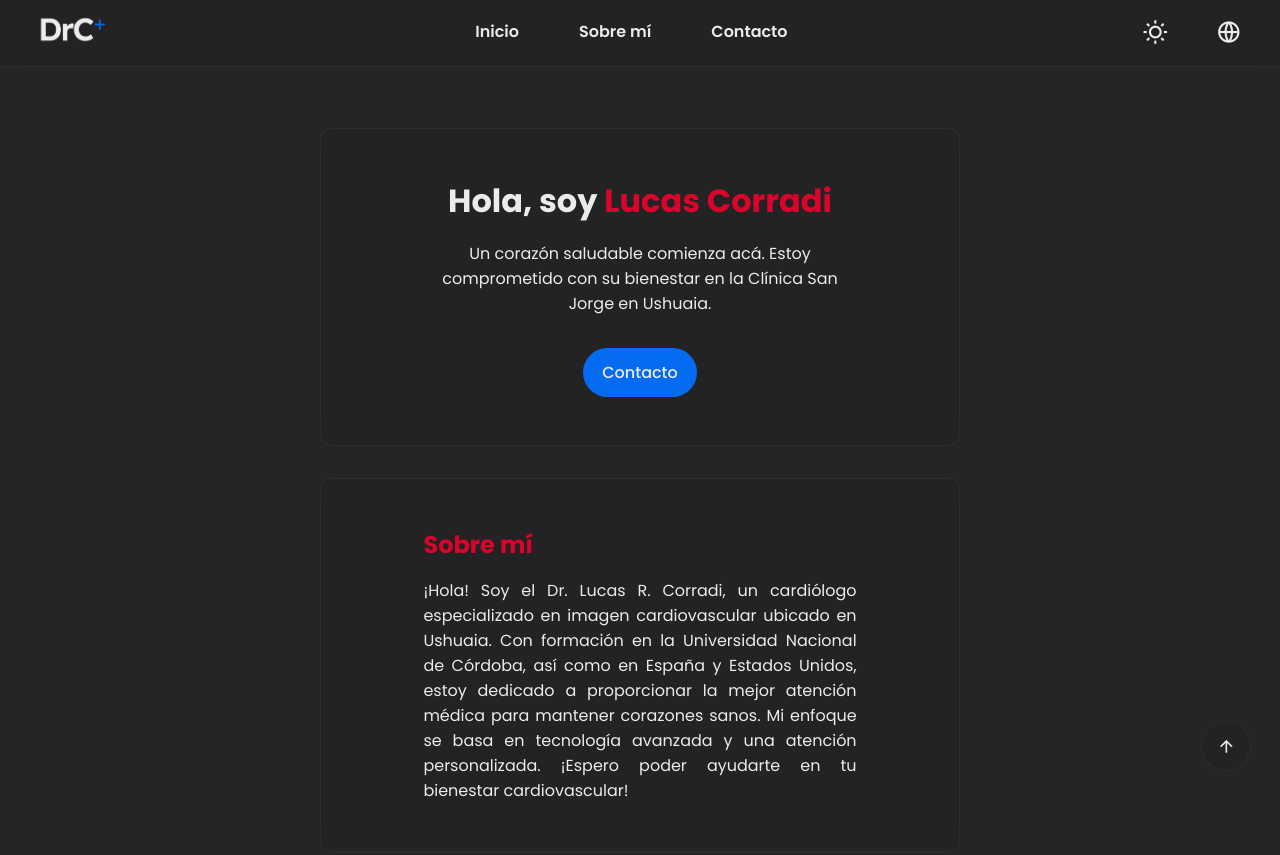
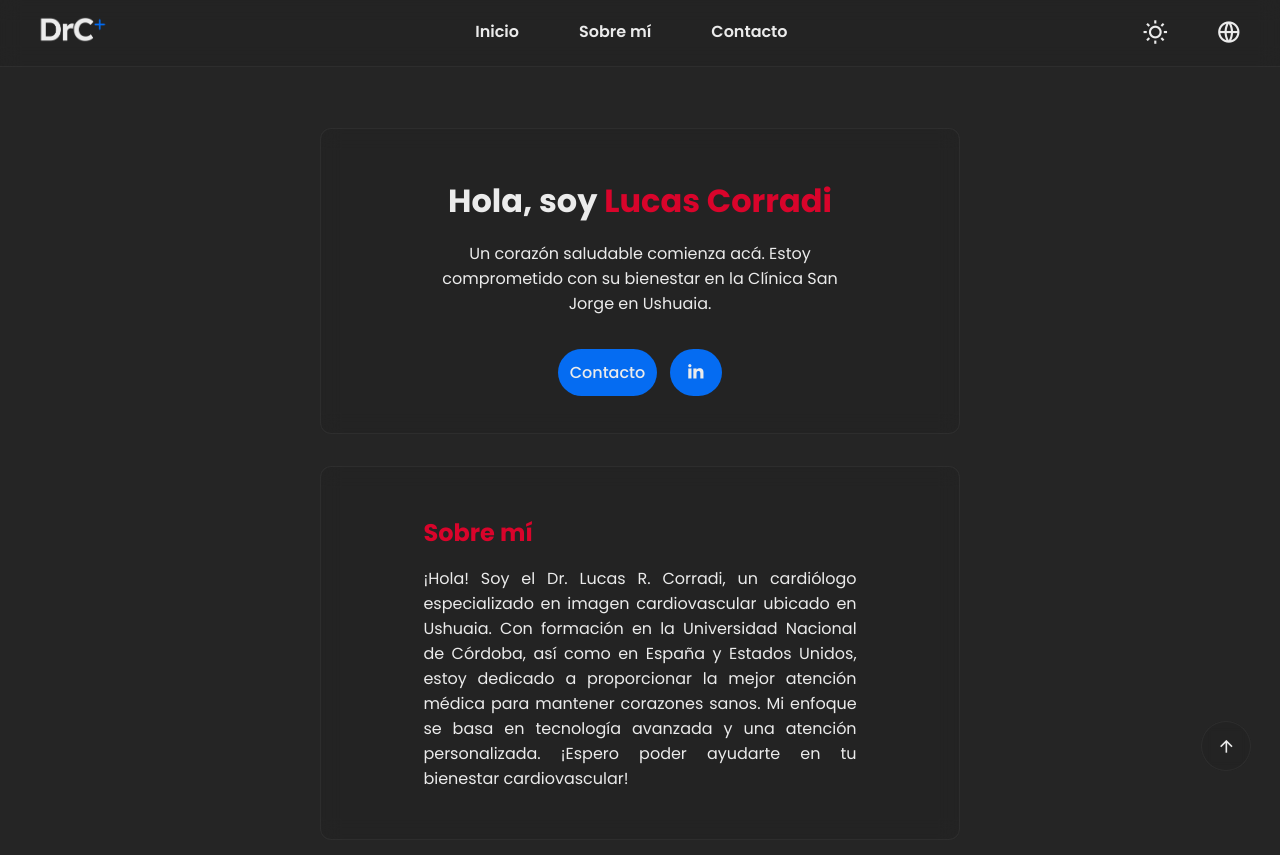
Before and after one commit to joaquincorradi/drcorradi, a plain HTML site: page index.html in a window 1280 px wide. Shown: the top 855 px of the page. Drawn offline with nearby package versions, Linux system fonts and the light colour scheme.

Commit message:
Adding in btn

```diff
--- a/assets/css/styles.css
+++ b/assets/css/styles.css
@@ -144,7 +144,7 @@ button {
   text-align: center;
 }
 
-.contact-button {
+/* .contact-button {
   margin-top: 2rem;
   background-color: #056cf2;
   border-radius: 2rem;
@@ -165,6 +165,33 @@ button {
 
 .contact-button a:hover {
   border-bottom: 0;
+} */
+
+.btn-container {
+  margin-top: 2.75rem;
+}
+
+.btn-container a {
+  background-color: #056cf2;
+  padding: 0.75rem;
+  border-radius: 2rem;
+  border-bottom: 0;
+  font-weight: 500;
+}
+
+.btn-container a:hover {
+  border-bottom: 0;
+  background-color: hsla(0, 0%, 100%, 0.2);
+}
+
+.big-btn {
+  margin-right: 0.5rem;
+}
+
+.little-btn {
+  padding-left: 0.3rem;
+  padding-right: 0.3rem;
+  font-size: 1.2rem;
 }
 
 .sobre {
--- a/index.html
+++ b/index.html
@@ -85,8 +85,17 @@
           </p>
         </article>
 
-        <article class="contact-button">
+        <!-- <article class="contact-button">
           <a href="#contacto">Contacto</a>
+        </article> -->
+
+        <article class="btn-container">
+          <a class="big-btn" href="#contacto">Contacto</a>
+          <a
+            href="https://www.linkedin.com/in/lucas-corradi-7165b872/"
+            target="_blank"
+            ><i class="ri-linkedin-fill little-btn"></i
+          ></a>
         </article>
       </article>
     </section>
```
